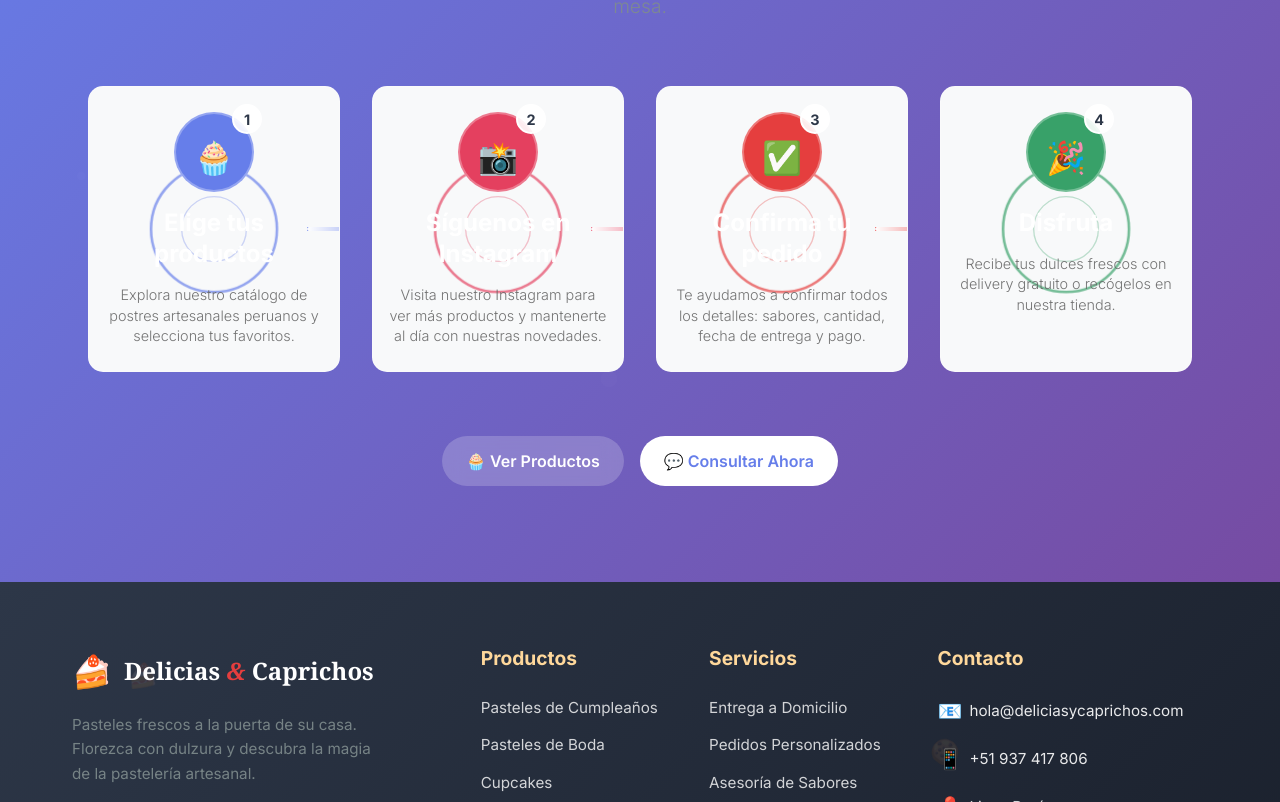
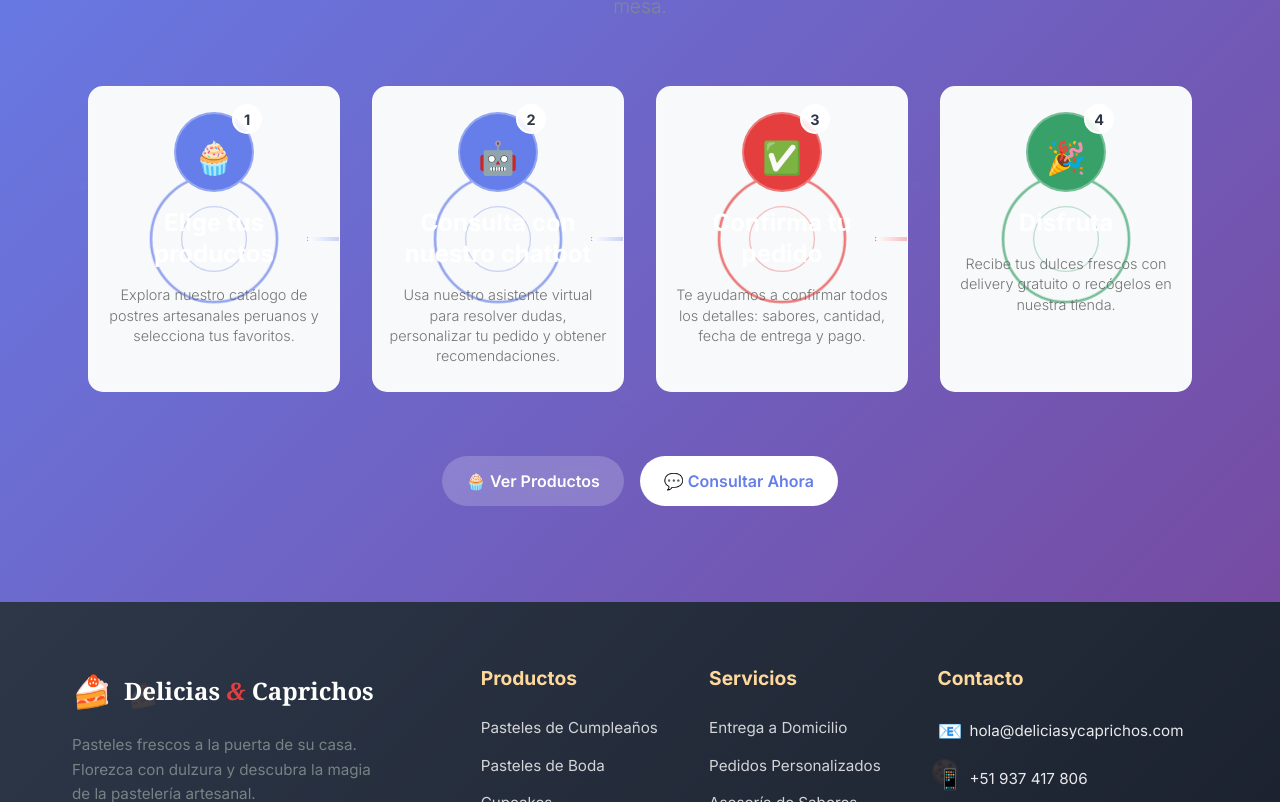
Before and after one commit to renzohm/chatbot-dyc, a React (Vite) app: page / in a window 1280 px wide. Shown: the part 2621-3423 px from the top of the page. Built offline with nearby package versions, Linux system fonts and the light colour scheme; no server answers.

Commit message:
feat: Update step 2 in Process component to refer to chatbot instead of Instagram

```diff
--- a/src/components/Process.jsx
+++ b/src/components/Process.jsx
@@ -11,10 +11,10 @@ const Process = ({ onNavigate }) => {
     },
     {
       number: "2",
-      title: "Síguenos en Instagram",
-      description: "Visita nuestro Instagram para ver más productos y mantenerte al día con nuestras novedades.",
-      icon: "📸",
-      color: "#E4405F"
+      title: "Consulta con nuestro chatbot",
+      description: "Usa nuestro asistente virtual para resolver dudas, personalizar tu pedido y obtener recomendaciones.",
+      icon: "🤖",
+      color: "#667eea"
     },
     {
       number: "3",
```
